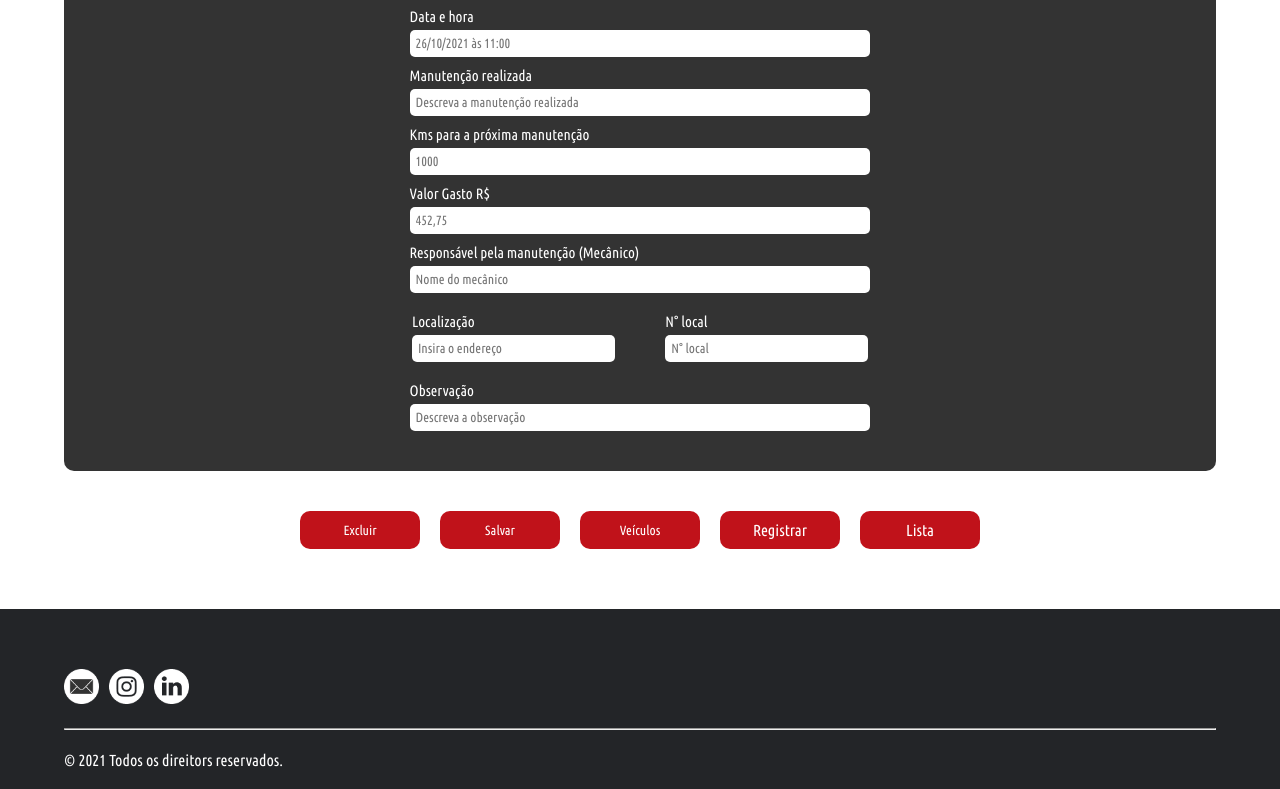
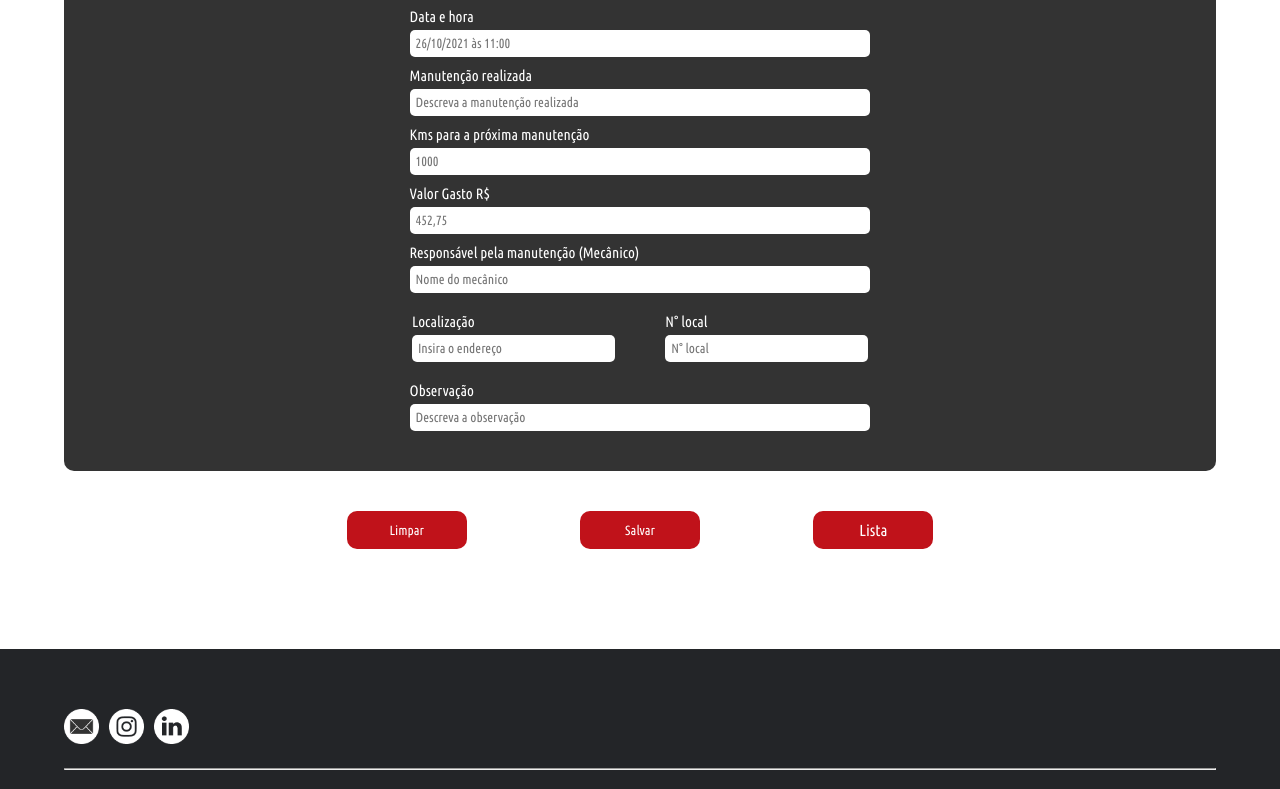
Before and after one commit to williamcamasil/babyfix_react_ts, a React (Create React App) app: page /manutencao/registrar in a window 1280 px wide. Shown: the part 466-1255 px from the top of the page. Built offline with nearby package versions, Linux system fonts and the light colour scheme.

Commit message:
redesigned position of buttons in record, inserted input information record

```diff
--- a/src/Mock/vehicles.json
+++ b/src/Mock/vehicles.json
@@ -2,7 +2,7 @@
   "veiculos": [
     {
       "id": 0,
-      "type": "Carro",
+      "typeVehicle": "Carro",
       "actualKm": 1253,
       "maintanceRequest":"Troca de óleo",
       "date": "06/12/2021 às 15:33",
@@ -17,7 +17,7 @@
 
     {
       "id": 1,
-      "type": "Moto",
+      "typeVehicle": "Moto",
       "actualKm": 35754,
       "maintanceRequest":"Troca do filtro de gasolina",
       "date": "24/11/2021 às 10:05",
@@ -31,7 +31,7 @@
     },
     {
       "id": 2,
-      "type": "Moto",
+      "typeVehicle": "Moto",
       "actualKm": 35754,
       "maintanceRequest":"Troca do filtro de gasolina",
       "date": "24/11/2021 às 10:05",
@@ -45,7 +45,7 @@
     },
     {
       "id": 3,
-      "type": "Moto",
+      "typeVehicle": "Moto",
       "actualKm": 35754,
       "maintanceRequest":"Troca do filtro de gasolina",
       "date": "24/11/2021 às 10:05",
@@ -59,7 +59,7 @@
     },
     {
       "id": 4,
-      "type": "Moto",
+      "typeVehicle": "Moto",
       "actualKm": 35754,
       "maintanceRequest":"Troca do filtro de gasolina",
       "date": "24/11/2021 às 10:05",
@@ -73,7 +73,7 @@
     },
     {
       "id": 5,
-      "type": "Moto5",
+      "typeVehicle": "Moto5",
       "actualKm": 35754,
       "maintanceRequest":"Troca do filtro de gasolina",
       "date": "24/11/2021 às 10:05",
@@ -87,7 +87,7 @@
     },
     {
       "id": 6,
-      "type": "Moto6",
+      "typeVehicle": "Moto6",
       "actualKm": 35754,
       "maintanceRequest":"Troca do filtro de gasolina",
       "date": "24/11/2021 às 10:05",
@@ -101,7 +101,7 @@
     },
     {
       "id": 7,
-      "type": "Moto5",
+      "typeVehicle": "Moto5",
       "actualKm": 35754,
       "maintanceRequest":"Troca do filtro de gasolina",
       "date": "24/11/2021 às 10:05",
--- a/src/screens/Maintenance/BoxRegisterList/List/index.tsx
+++ b/src/screens/Maintenance/BoxRegisterList/List/index.tsx
@@ -1,14 +1,21 @@
-import { FormBox, Form } from './styles';
+import { FormBox, Form, Buttons } from './styles';
 import { Maintence } from '../../../../types/maintence';
 import vehiclesMock from '../../../../Mock/vehicles.json';
 import { useEffect, useState } from 'react';
+import Button from '../../../../components/Button';
+import LinkButton from '../../../../components/LinkButton';
 
 const List = () => {
-  const [vehicles, setVehicles] = useState<Maintence[]>();
+  const [vehicles, setVehicles] = useState<Maintence[]>([]);
 
   useEffect(() => {
     setVehicles(vehiclesMock.veiculos);
   }, []);
+
+  const handleDeleteItem = () => {
+    vehiclesMock.veiculos.pop();
+  };
+
   return (
     <FormBox>
       <Form>
@@ -33,7 +40,7 @@ const List = () => {
             return (
               <tbody key={vehicle.id}>
                 <tr className="botyTable">
-                  <td>{vehicle.type}</td>
+                  <td>{vehicle.typeVehicle}</td>
                   <td>{vehicle.actualKm}</td>
                   <td>{vehicle.maintanceRequest}</td>
                   <td>{vehicle.date}</td>
@@ -50,6 +57,17 @@ const List = () => {
           })}
         </table>
       </Form>
+
+      <Buttons>
+        <Button
+          text={'Excluir'}
+          click={() => {
+            handleDeleteItem();
+            console.log('Excluido');
+          }}
+        />
+        <LinkButton to="/manutencao/registrar" text="Registrar" />
+      </Buttons>
     </FormBox>
   );
 };
--- a/src/screens/Maintenance/BoxRegisterList/List/styles.ts
+++ b/src/screens/Maintenance/BoxRegisterList/List/styles.ts
@@ -38,4 +38,12 @@ const Form = styled.div`
   }
 `;
 
-export { FormBox, Form };
+const Buttons = styled.div`
+  display: flex;
+  justify-content: space-around;
+  width: 700px;
+  margin: auto;
+  margin-top: 40px;
+`;
+
+export { FormBox, Form, Buttons };
--- a/src/screens/Maintenance/BoxRegisterList/Register/index.tsx
+++ b/src/screens/Maintenance/BoxRegisterList/Register/index.tsx
@@ -1,28 +1,48 @@
-import { FormBox, Form, InputStyle, InputAddress } from './styles';
+import { FormBox, Form, InputStyle, InputAddress, Buttons } from './styles';
 import { useForm, SubmitHandler } from 'react-hook-form';
 import { Maintence } from '../../../../types/maintence';
+import Button from '../../../../components/Button';
+import LinkButton from '../../../../components/LinkButton';
+import vehiclesMock from '../../../../Mock/vehicles.json';
 
 const Register = () => {
   const {
     register,
     handleSubmit,
-    watch,
     formState: { errors },
   } = useForm<Maintence>();
-  const onSubmit: SubmitHandler<Maintence> = data => console.log(data);
+  const onSubmit: SubmitHandler<Maintence> = data => {
+    const newItem = {
+      //TODO: insert ramdom id and message confirmation saving
+      id: 8,
+      typeVehicle: data.typeVehicle,
+      actualKm: data.actualKm,
+      maintanceRequest: data.maintanceRequest,
+      date: data.date,
+      maintanceDone: data.maintanceDone,
+      nextKmNeed: data.nextKmNeed,
+      spent: data.spent,
+      responsable: data.responsable,
+      location: data.location,
+      numberLocation: data.numberLocation,
+      note: data.note,
+    };
+
+    vehiclesMock.veiculos.push(newItem);
+  };
 
   return (
     <FormBox>
-      <Form>
-        <form onSubmit={handleSubmit(onSubmit)}>
+      <form onSubmit={handleSubmit(onSubmit)}>
+        <Form>
           <InputStyle>
             <label>Tipo de Veículo</label>
             <input
               type="text"
               placeholder="Carro"
-              {...(register('actualKm'), { required: true })}
+              {...register('typeVehicle', { required: true })}
             />
-            {errors.actualKm && <span>Campo obrigatório</span>}
+            {errors.typeVehicle && <span>Campo obrigatório</span>}
           </InputStyle>
 
           <InputStyle>
@@ -30,7 +50,7 @@ const Register = () => {
             <input
               type="number"
               placeholder="1000"
-              {...(register('actualKm'), { required: true })}
+              {...register('actualKm', { required: true })}
             />
             {errors.actualKm && <span>Campo obrigatório</span>}
           </InputStyle>
@@ -90,9 +110,9 @@ const Register = () => {
             <input
               type="text"
               placeholder="Nome do mecânico"
-              {...register('spent', { required: true })}
+              {...register('responsable', { required: true })}
             />
-            {errors.spent && <span>Campo obrigatório</span>}
+            {errors.responsable && <span>Campo obrigatório</span>}
           </InputStyle>
 
           <InputAddress>
@@ -111,9 +131,9 @@ const Register = () => {
               <input
                 type="text"
                 placeholder="N° local"
-                {...register('location', { required: true })}
+                {...register('numberLocation', { required: true })}
               />
-              {errors.location && <span>Campo obrigatório</span>}
+              {errors.numberLocation && <span>Campo obrigatório</span>}
             </InputStyle>
           </InputAddress>
 
@@ -126,8 +146,24 @@ const Register = () => {
             />
             {errors.note && <span>Campo obrigatório</span>}
           </InputStyle>
-        </form>
-      </Form>
+        </Form>
+
+        <Buttons>
+          <Button
+            text={'Limpar'}
+            click={() => {
+              console.log('Limpar');
+            }}
+          />
+          <Button
+            text={'Salvar'}
+            click={() => {
+              handleSubmit(onSubmit);
+            }}
+          />
+          <LinkButton to="/manutencao/lista" text="Lista" />
+        </Buttons>
+      </form>
     </FormBox>
   );
 };
--- a/src/screens/Maintenance/BoxRegisterList/Register/styles.ts
+++ b/src/screens/Maintenance/BoxRegisterList/Register/styles.ts
@@ -44,4 +44,12 @@ const InputAddress = styled.div`
   margin: auto;
 `;
 
-export { FormBox, Form, InputStyle, InputAddress };
+const Buttons = styled.div`
+  display: flex;
+  justify-content: space-around;
+  width: 700px;
+  margin: auto;
+  margin-top: 40px;
+`;
+
+export { FormBox, Form, InputStyle, InputAddress, Buttons };
--- a/src/screens/Maintenance/BoxRegisterList/index.tsx
+++ b/src/screens/Maintenance/BoxRegisterList/index.tsx
@@ -5,14 +5,10 @@ import Register from './Register';
 const BoxRegisterList = () => {
   return (
     <>
-      {/* <h1>Teste</h1> */}
-      {/* <Register /> */}
       <Switch>
         <Route path="/manutencao/registrar">
-          {/* <Route path="/manutencao"> */}
           <Register />
         </Route>
-        {/* <Route path="/manutencao/lista"> */}
         <Route path="/manutencao/lista">
           <List />
         </Route>
--- a/src/screens/Maintenance/index.tsx
+++ b/src/screens/Maintenance/index.tsx
@@ -1,44 +1,16 @@
 import Header from '../../components/Header';
 import Footer from '../../components/Footer';
-import Button from '../../components/Button';
-import { Container, Maintence, Buttons } from './styles';
+import { Container, Maintence } from './styles';
 import BoxRegisterList from './BoxRegisterList';
-import LinkButton from '../../components/LinkButton';
 
 const RegisterListMaintenance = () => {
-  // const { path, url } = useRouteMatch();
   return (
     <>
       <Header />
       <Container>
         <Maintence>
           <h1>Manutenção para o veículo [NOME]</h1>
-
           <BoxRegisterList />
-
-          <Buttons>
-            <Button
-              text={'Excluir'}
-              click={() => {
-                console.log('teste');
-              }}
-            />
-            <Button
-              text={'Salvar'}
-              click={() => {
-                console.log('teste');
-              }}
-            />
-            <Button
-              text={'Veículos'}
-              click={() => {
-                console.log('teste');
-              }}
-            />
-
-            <LinkButton to="/manutencao/registrar" text="Registrar" />
-            <LinkButton to="/manutencao/lista" text="Lista" />
-          </Buttons>
         </Maintence>
       </Container>
       <Footer />
--- a/src/screens/Maintenance/styles.ts
+++ b/src/screens/Maintenance/styles.ts
@@ -1,7 +1,6 @@
 import styled from 'styled-components';
 
 const Container = styled.div`
-  //height: calc(100vh - 310px);
   text-align: center;
   display: flex;
   justify-content: center;
@@ -19,25 +18,4 @@ const Maintence = styled.div`
   }
 `;
 
-// const FormBox = styled.div`
-//   width: 100%;
-//   display: flex;
-//   justify-content: center;
-//   padding: 40px 0;
-// `;
-
-// const Form = styled.div`
-//   height: 500px;
-//   width: 100%;
-//   background-color: #333333;
-//   border-radius: 10px;
-// `;
-
-const Buttons = styled.div`
-  display: flex;
-  justify-content: space-around;
-  width: 700px;
-  margin: auto;
-`;
-
-export { Container, Maintence, Buttons };
+export { Container, Maintence };
--- a/src/types/maintence.ts
+++ b/src/types/maintence.ts
@@ -1,9 +1,6 @@
-// import { Type } from './typeVehicle';
-
 export type Maintence = {
   id: number;
-  //type: Type[];
-  type: string;
+  typeVehicle: string;
   actualKm: number;
   maintanceRequest: string;
   date: string; //data e hora
```
